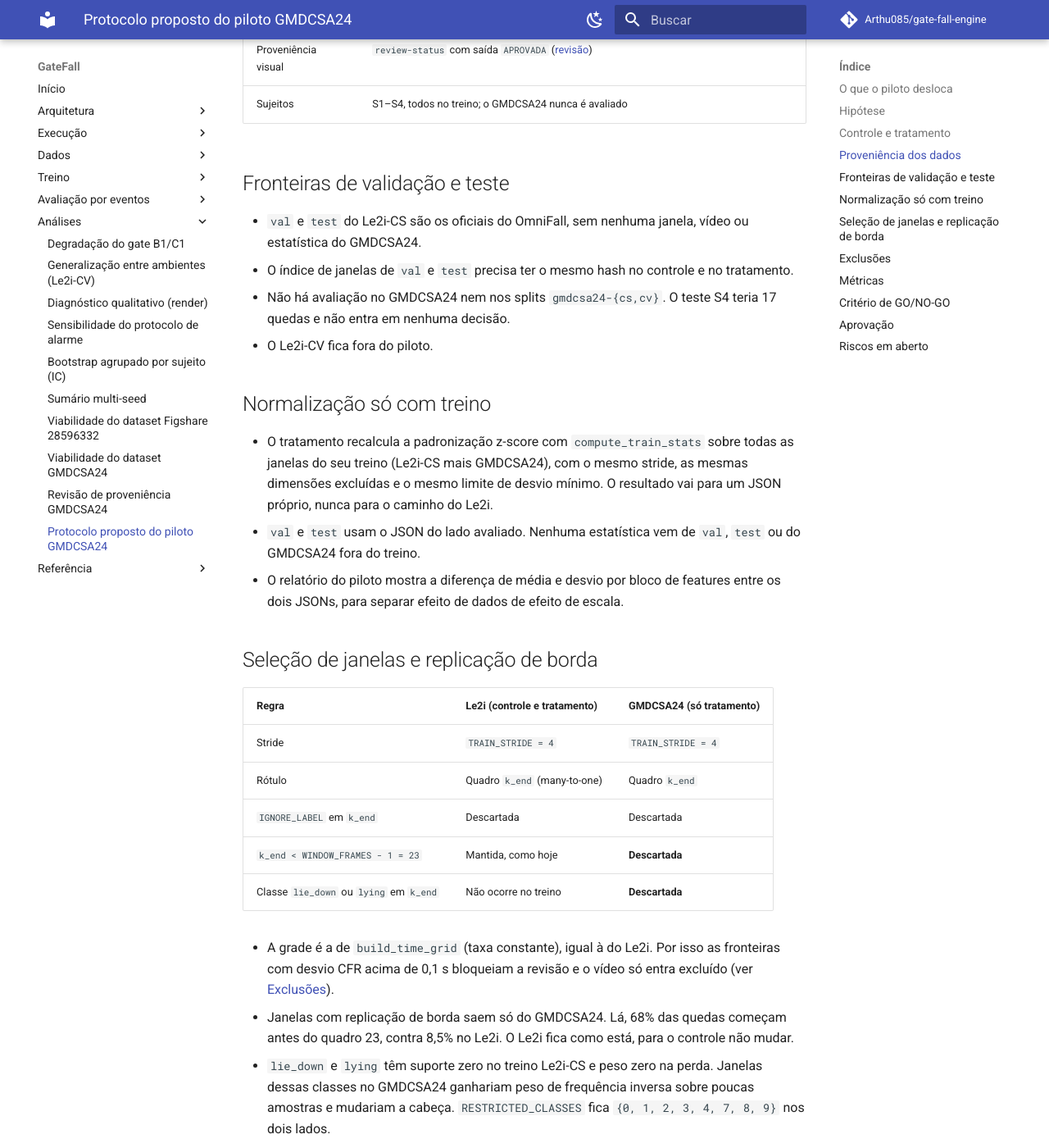
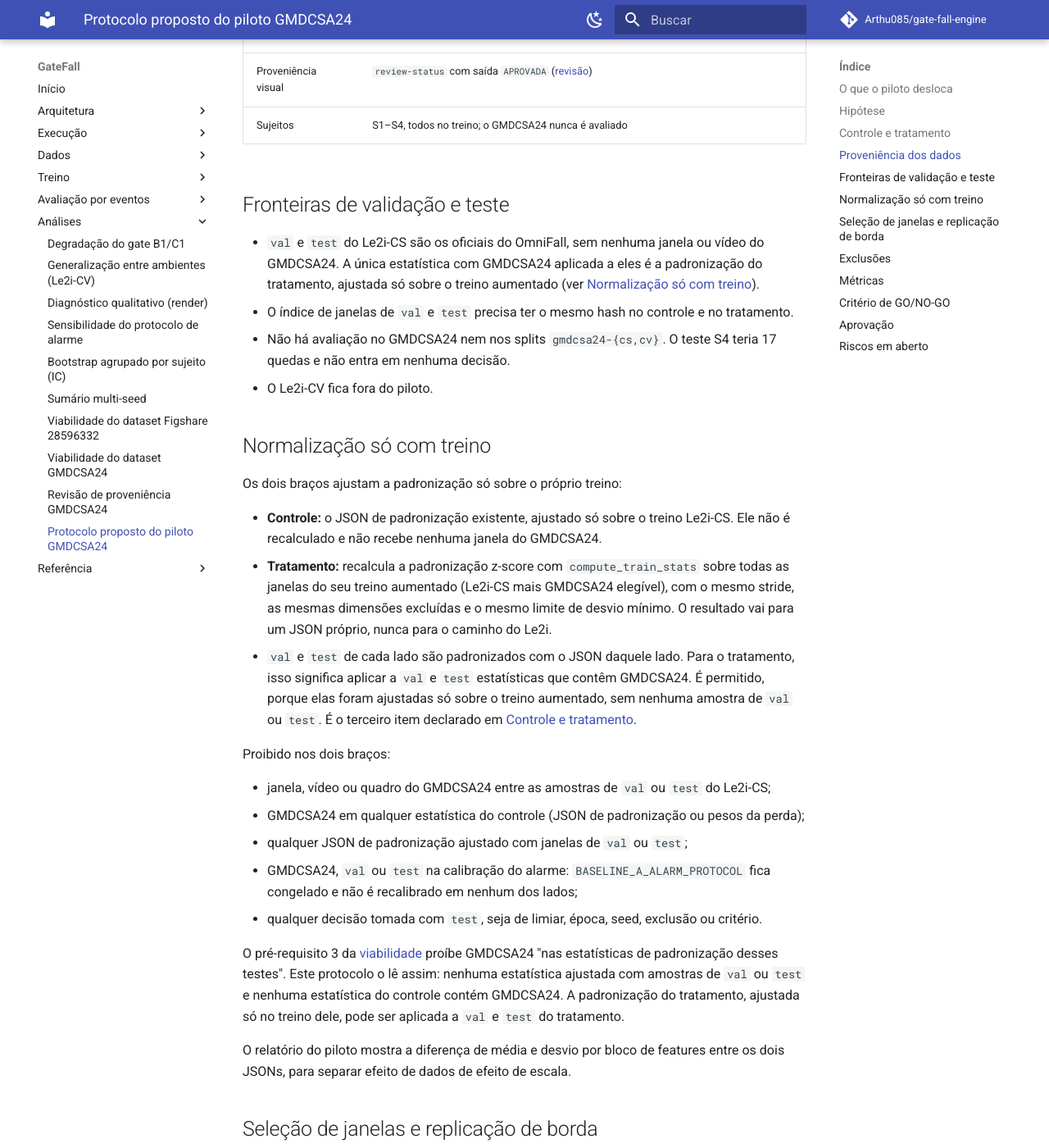
Before and after one commit to Arthu085/gate-fall-engine, an MkDocs documentation site: the page built from docs/analysis/gmdcsa24-pilot-protocol.md, in a window 1280 px wide and 1400 px high, scrolled down 1866 px. Shown: the whole window at 82% size. Built offline with MkDocs 1.6.1 and Material for MkDocs 9.7.7, drawn with Linux system fonts in a browser that asks for light colours; comment, search, counter and statistics services are not loaded; some of the changed text lies outside the part shown.

Commit message:
docs(analysis): clarify train-only normalization for gmdcsa24 pilot
Co-Authored-By: Claude Opus 5.5 <noreply@anthropic.com>

```diff
--- a/docs/analysis/gmdcsa24-pilot-protocol.md
+++ b/docs/analysis/gmdcsa24-pilot-protocol.md
@@ -18,7 +18,8 @@ referência.
 Pela regra de risco dominante, o piloto declara o que ocupa e o que fica
 parado:
 
-- **Ocupa:** a revisão manual de 52 fronteiras em 30 vídeos
+- **Ocupa:** a revisão manual de 52 fronteiras em 30 vídeos, mais as
+  reposições de estrato que as exclusões exigirem
   ([Revisão de proveniência](gmdcsa24-provenance-review.md)), a extração
   offline de pose YOLO-Pose dos 160 vídeos do GMDCSA24, a implementação de um
   adapter isolado e cinco treinos do braço A.
@@ -68,8 +69,10 @@ Qualquer outra diferença de configuração invalida o piloto.
 
 ## Fronteiras de validação e teste
 
-- `val` e `test` do Le2i-CS são os oficiais do OmniFall, sem nenhuma janela,
-  vídeo ou estatística do GMDCSA24.
+- `val` e `test` do Le2i-CS são os oficiais do OmniFall, sem nenhuma janela
+  ou vídeo do GMDCSA24. A única estatística com GMDCSA24 aplicada a eles é a
+  padronização do tratamento, ajustada só sobre o treino aumentado (ver
+  [Normalização só com treino](#normalizacao-so-com-treino)).
 - O índice de janelas de `val` e `test` precisa ter o mesmo hash no controle e
   no tratamento.
 - Não há avaliação no GMDCSA24 nem nos splits `gmdcsa24-{cs,cv}`. O teste S4
@@ -78,16 +81,44 @@ Qualquer outra diferença de configuração invalida o piloto.
 
 ## Normalização só com treino
 
-- O tratamento recalcula a padronização z-score com
-  `compute_train_stats` sobre todas as janelas do seu treino (Le2i-CS mais
-  GMDCSA24), com o mesmo stride, as mesmas dimensões excluídas e o mesmo
+Os dois braços ajustam a padronização só sobre o próprio treino:
+
+- **Controle:** o JSON de padronização existente, ajustado só sobre o treino
+  Le2i-CS. Ele não é recalculado e não recebe nenhuma janela do GMDCSA24.
+- **Tratamento:** recalcula a padronização z-score com `compute_train_stats`
+  sobre todas as janelas do seu treino aumentado (Le2i-CS mais GMDCSA24
+  elegível), com o mesmo stride, as mesmas dimensões excluídas e o mesmo
   limite de desvio mínimo. O resultado vai para um JSON próprio, nunca para o
   caminho do Le2i.
-- `val` e `test` usam o JSON do lado avaliado. Nenhuma estatística vem de
-  `val`, `test` ou do GMDCSA24 fora do treino.
-- O relatório do piloto mostra a diferença de média e desvio por bloco de
-  features entre os dois JSONs, para separar efeito de dados de efeito de
-  escala.
+- `val` e `test` de cada lado são padronizados com o JSON daquele lado. Para o
+  tratamento, isso significa aplicar a `val` e `test` estatísticas que contêm
+  GMDCSA24. É permitido, porque elas foram ajustadas só sobre o treino
+  aumentado, sem nenhuma amostra de `val` ou `test`. É o terceiro item
+  declarado em [Controle e tratamento](#controle-e-tratamento).
+
+Proibido nos dois braços:
+
+- janela, vídeo ou quadro do GMDCSA24 entre as amostras de `val` ou `test`
+  do Le2i-CS;
+- GMDCSA24 em qualquer estatística do controle (JSON de padronização ou pesos
+  da perda);
+- qualquer JSON de padronização ajustado com janelas de `val` ou `test`;
+- GMDCSA24, `val` ou `test` na calibração do alarme:
+  `BASELINE_A_ALARM_PROTOCOL` fica congelado e não é recalibrado em nenhum
+  dos lados;
+- qualquer decisão tomada com `test`, seja de limiar, época, seed, exclusão
+  ou critério.
+
+O pré-requisito 3 da [viabilidade](gmdcsa24-feasibility.md#pre-requisitos-sem-treino)
+proíbe GMDCSA24 "nas estatísticas de padronização desses testes". Este
+protocolo o lê assim: nenhuma estatística ajustada com amostras de `val` ou
+`test` e nenhuma estatística do controle contém GMDCSA24. A padronização do
+tratamento, ajustada só no treino dele, pode ser aplicada a `val` e `test`
+do tratamento.
+
+O relatório do piloto mostra a diferença de média e desvio por bloco de
+features entre os dois JSONs, para separar efeito de dados de efeito de
+escala.
 
 ## Seleção de janelas e replicação de borda
 
@@ -157,7 +188,7 @@ corrigida antes de repetir o piloto.
 | # | Condição de validade |
 | --- | --- |
 | V1 | `review-status` com proveniência `APROVADA` sobre o clone pinado |
-| V2 | Nenhum `video_id` do GMDCSA24 em `val`, `test` ou em estatística usada para avaliá-los; índices de `val`/`test` com o mesmo hash nos dois lados |
+| V2 | Nenhuma janela ou `video_id` do GMDCSA24 nas amostras de `val`/`test`, nas estatísticas do controle ou na calibração do alarme; JSON de padronização de cada lado ajustado só sobre o treino daquele lado (o do tratamento pode conter GMDCSA24; ver [Normalização](#normalizacao-so-com-treino)); índices de `val`/`test` com o mesmo hash nos dois lados |
 | V3 | Controle aceito pela tabela de `checkpoint_sha256` ou retreinado na mesma máquina |
 | V4 | Configuração idêntica fora dos três itens declarados em [Controle e tratamento](#controle-e-tratamento) |
 | V5 | Para cada vídeo do GMDCSA24, a decodificação do adapter devolve o mesmo número de quadros que `ffprobe -count_frames` (ver [riscos](#riscos-em-aberto)) |
```
